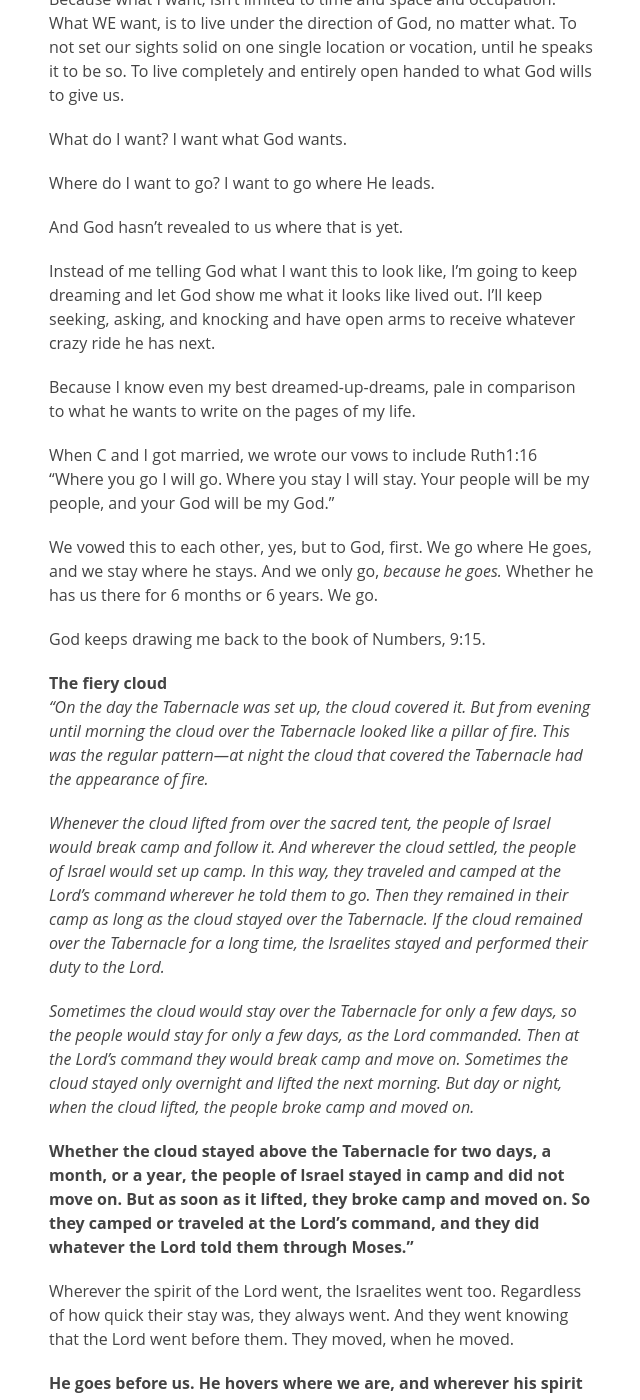
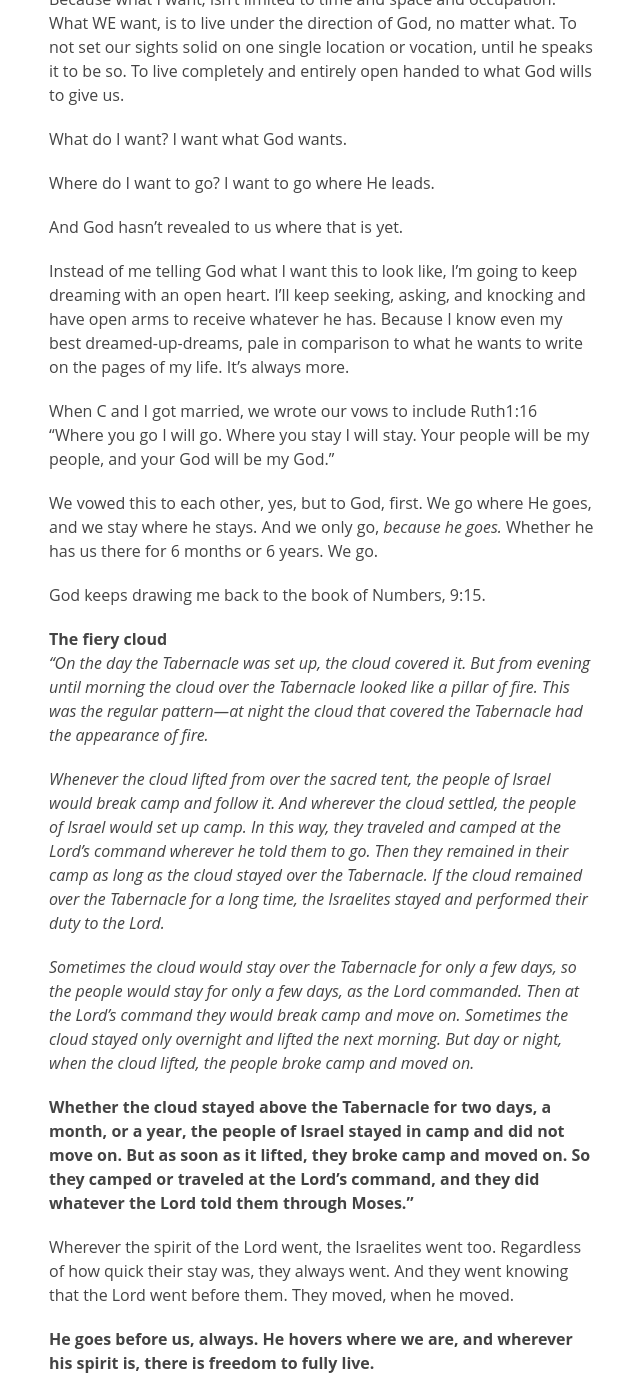
Before and after one commit to dreger/thelivingwell.co, a Jekyll site: the page built from _posts/be/2016-04-28-what-you-want.md, in a window 1280 px wide and 1400 px high, scrolled down 1237 px. Shown: the whole window, without its empty margins (426-1066 px from the left). Built offline with Jekyll 4.4.1, drawn with Linux system fonts in a browser that asks for light colours; some of the changed text lies outside the part shown.

Commit message:
Update 2016-04-28-what-you-want.md

```diff
--- a/_posts/be/2016-04-28-what-you-want.md
+++ b/_posts/be/2016-04-28-what-you-want.md
@@ -30,9 +30,7 @@ Where do I want to go? I want to go where He leads.
 
 And God hasn’t revealed to us where that is yet.
 
-Instead of me telling God what I want this to look like, I’m going to keep dreaming and let God show me what it looks like lived out. I’ll keep seeking, asking, and knocking and have open arms to receive whatever crazy ride he has next.
-
-Because I know even my best dreamed-up-dreams, pale in comparison to what he wants to write on the pages of my life.
+Instead of me telling God what I want this to look like, I’m going to keep dreaming with an open heart. I’ll keep seeking, asking, and knocking and have open arms to receive whatever he has. Because I know even my best dreamed-up-dreams, pale in comparison to what he wants to write on the pages of my life. It's always more.
 
 When C and I got married, we wrote our vows to include Ruth1:16 “Where you go I will go. Where you stay I will stay. Your people will be my people, and your God will be my God.”
 
@@ -51,8 +49,8 @@ God keeps drawing me back to the book of Numbers, 9:15.
 
 Wherever the spirit of the Lord went, the Israelites went too. Regardless of how quick their stay was, they always went. And they went knowing that the Lord went before them. They moved, when he moved.
 
-**He goes before us. He hovers where we are, and wherever his spirit is, there is freedom to fully live.**
+**He goes before us, always. He hovers where we are, and wherever his spirit is, there is freedom to fully live.**
 
-Right now, we’re OK not knowing what our next move actually looks like. God knows.
+Right now, we’re OK not knowing what our next move looks like. God knows.
 
 We’re just waiting on the fiery cloud to move.
```
